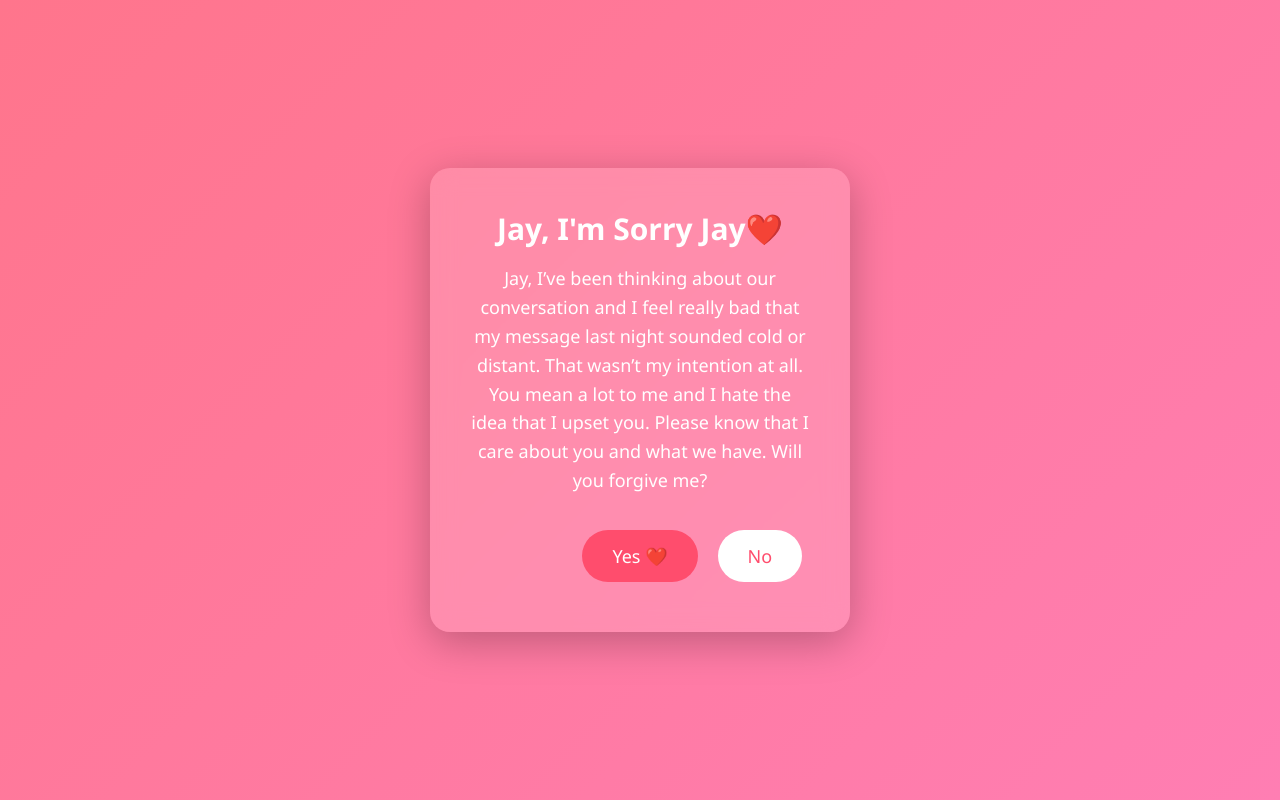
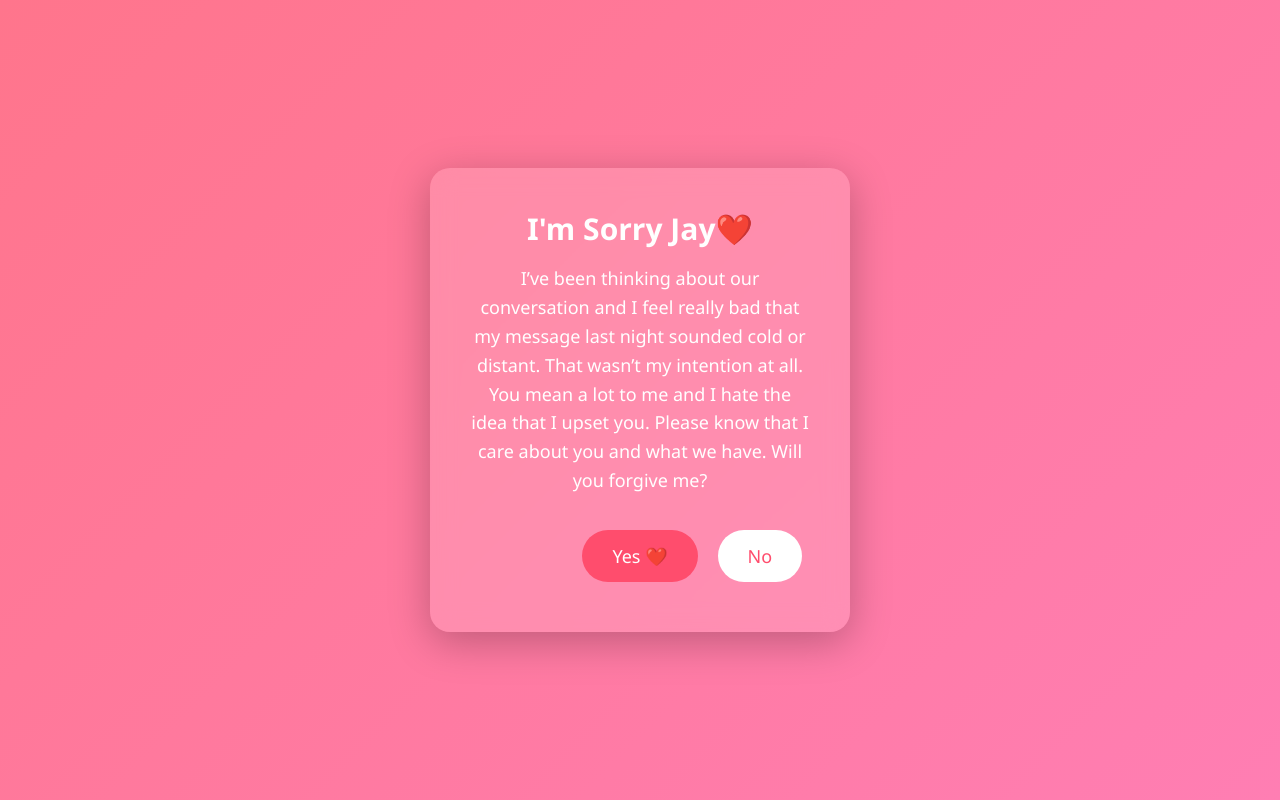
Before and after one commit to Omphile-masondo/forgive-me, a plain HTML site: page index.html in a window 1280 px wide. Drawn offline with Linux system fonts and the light colour scheme.

Commit message:
Remove 'Jay,' from apology message

```diff
--- a/index.html
+++ b/index.html
@@ -98,10 +98,10 @@ to{opacity:1;transform:translateY(0);}
 
 <div class="card">
 
-<h1>Jay, I'm Sorry Jay❤️</h1>
+<h1> I'm Sorry Jay❤️</h1>
 
 <p>
-Jay, I’ve been thinking about our conversation and I feel really bad that my message
+I’ve been thinking about our conversation and I feel really bad that my message
 last night sounded cold or distant.
 
 That wasn’t my intention at all. You mean a lot to me and I hate the idea that I upset you.
```
